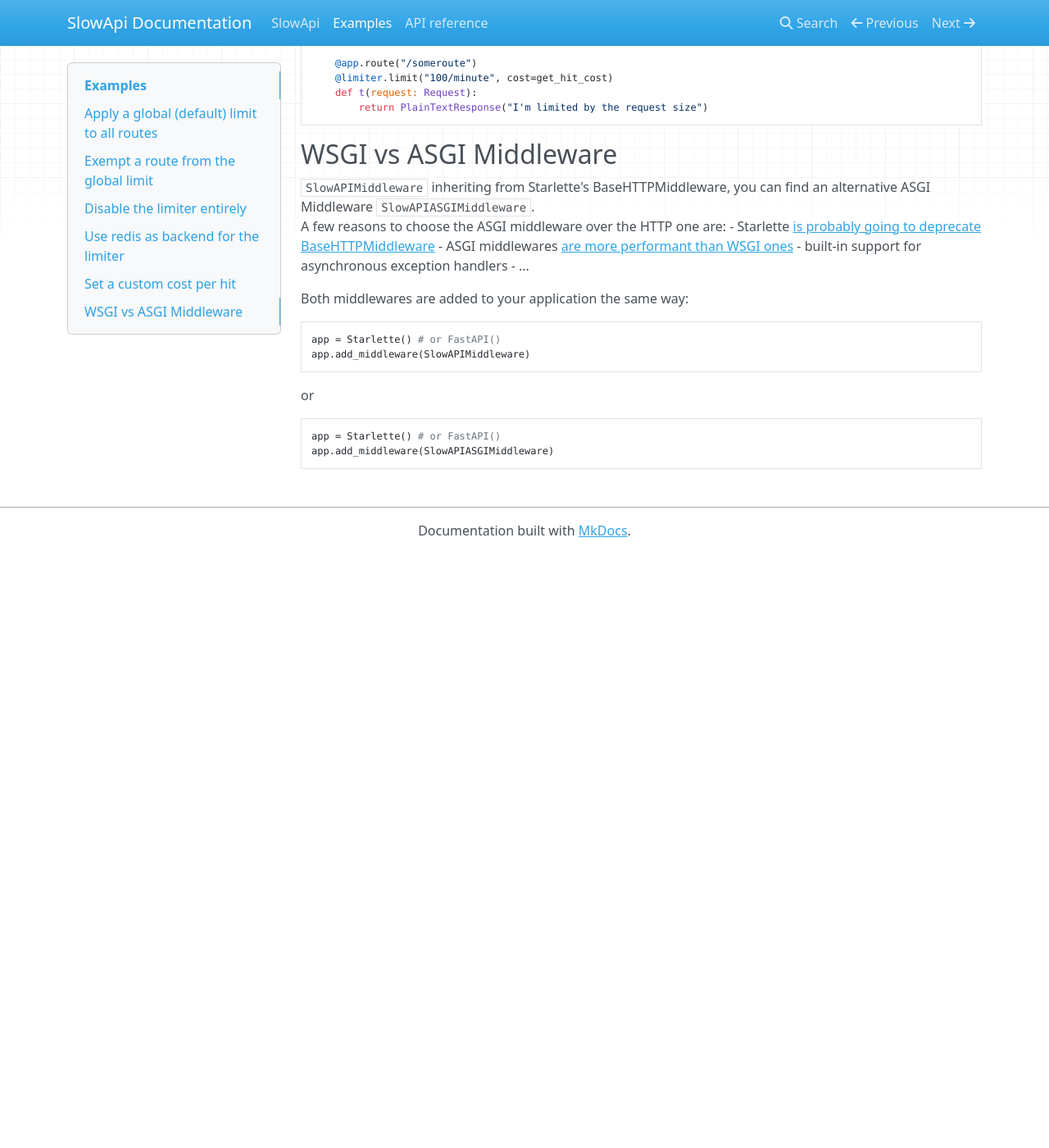
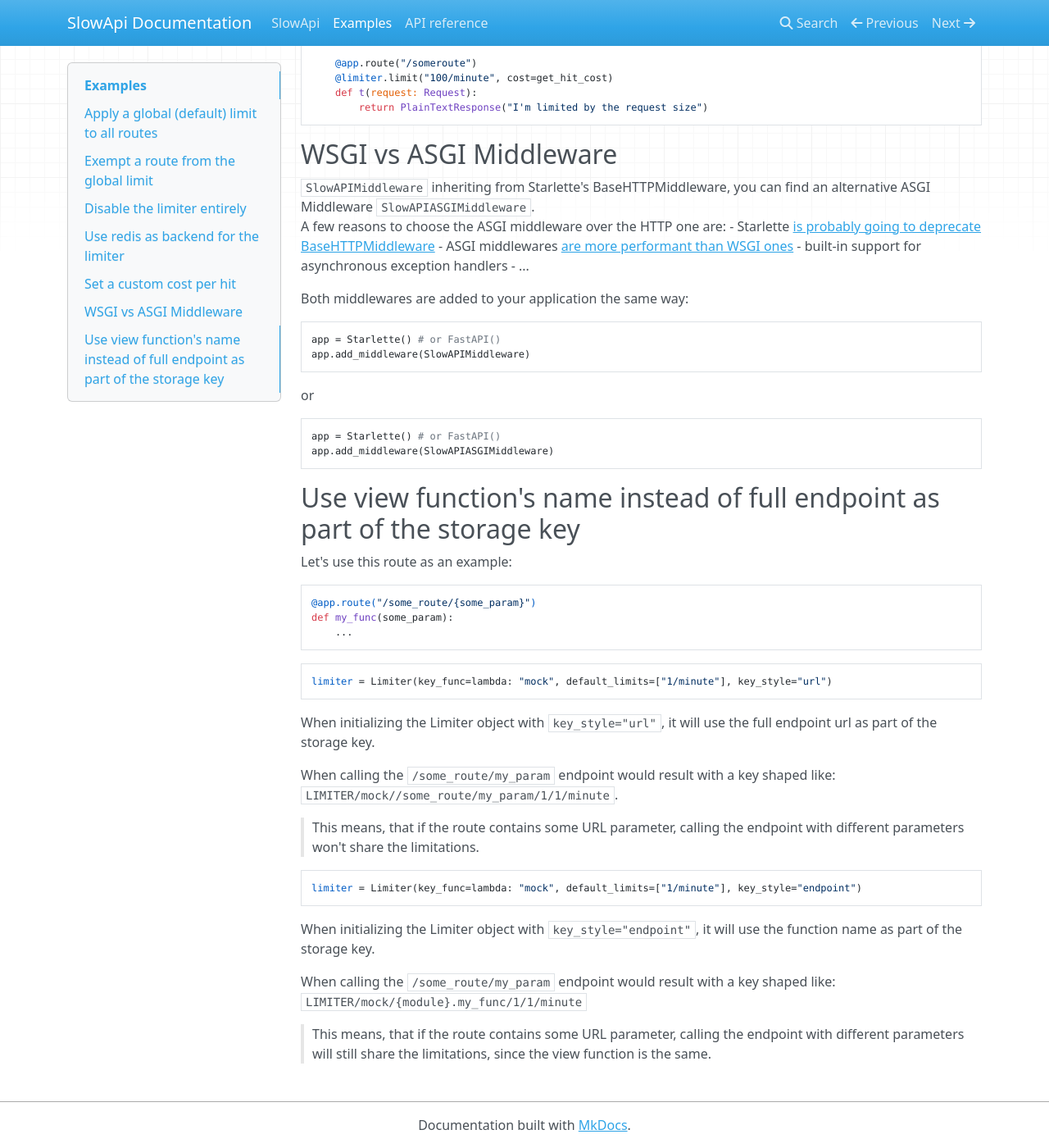
Before and after one commit to laurentS/slowapi, an MkDocs documentation site: the page built from docs/examples.md, in a window 1280 px wide and 1400 px high, scrolled down 1465 px. Shown: the whole window at 82% size. Built offline with MkDocs 1.6.1, drawn with Linux system fonts in a browser that asks for light colours; nearby versions of some CDN libraries; before the commit the page ends 2140 px from its top, so only the background shows below that.

Commit message:
chg: :pencil: add key_style example in docs

````diff
--- a/docs/examples.md
+++ b/docs/examples.md
@@ -102,3 +102,32 @@ or
 app = Starlette() # or FastAPI()
 app.add_middleware(SlowAPIASGIMiddleware)
 ```
+
+## Use view function's name instead of full endpoint as part of the storage key
+
+Let's use this route as an example:
+```python
+@app.route("/some_route/{some_param}")
+def my_func(some_param):
+    ...
+```
+
+```python
+limiter = Limiter(key_func=lambda: "mock", default_limits=["1/minute"], key_style="url")
+```
+
+When initializing the Limiter object with `key_style="url"`, it will use the full endpoint url as part of the storage key.
+
+When calling the `/some_route/my_param` endpoint would result with a key shaped like: `LIMITER/mock//some_route/my_param/1/1/minute`.
+
+> This means, that if the route contains some URL parameter, calling the endpoint with different parameters won't share the limitations.
+
+```python
+limiter = Limiter(key_func=lambda: "mock", default_limits=["1/minute"], key_style="endpoint")
+```
+
+When initializing the Limiter object with `key_style="endpoint"`, it will use the function name as part of the storage key.
+
+When calling the `/some_route/my_param` endpoint would result with a key shaped like: `LIMITER/mock/{module}.my_func/1/1/minute`
+
+> This means, that if the route contains some URL parameter, calling the endpoint with different parameters will still share the limitations, since the view function is the same.
````
